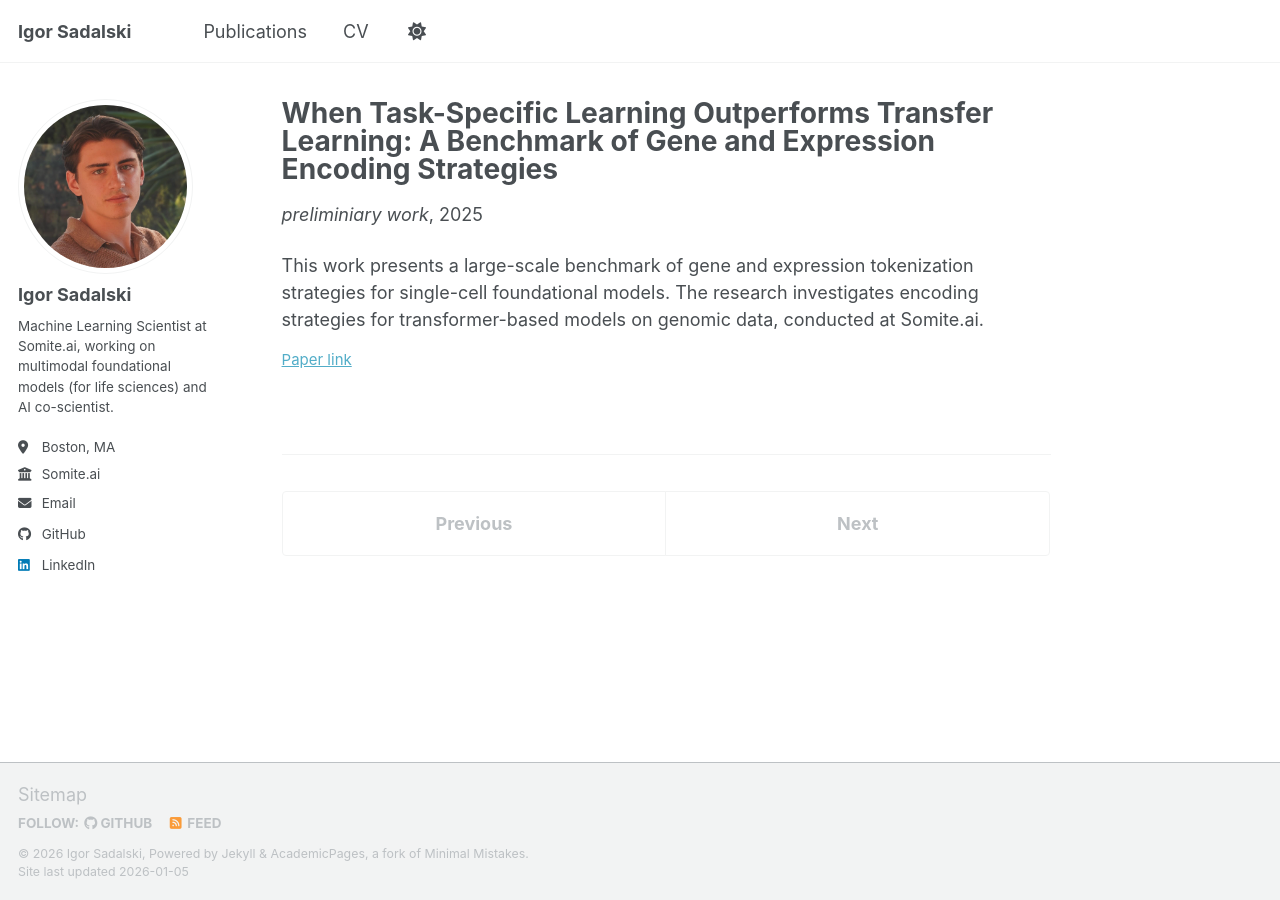
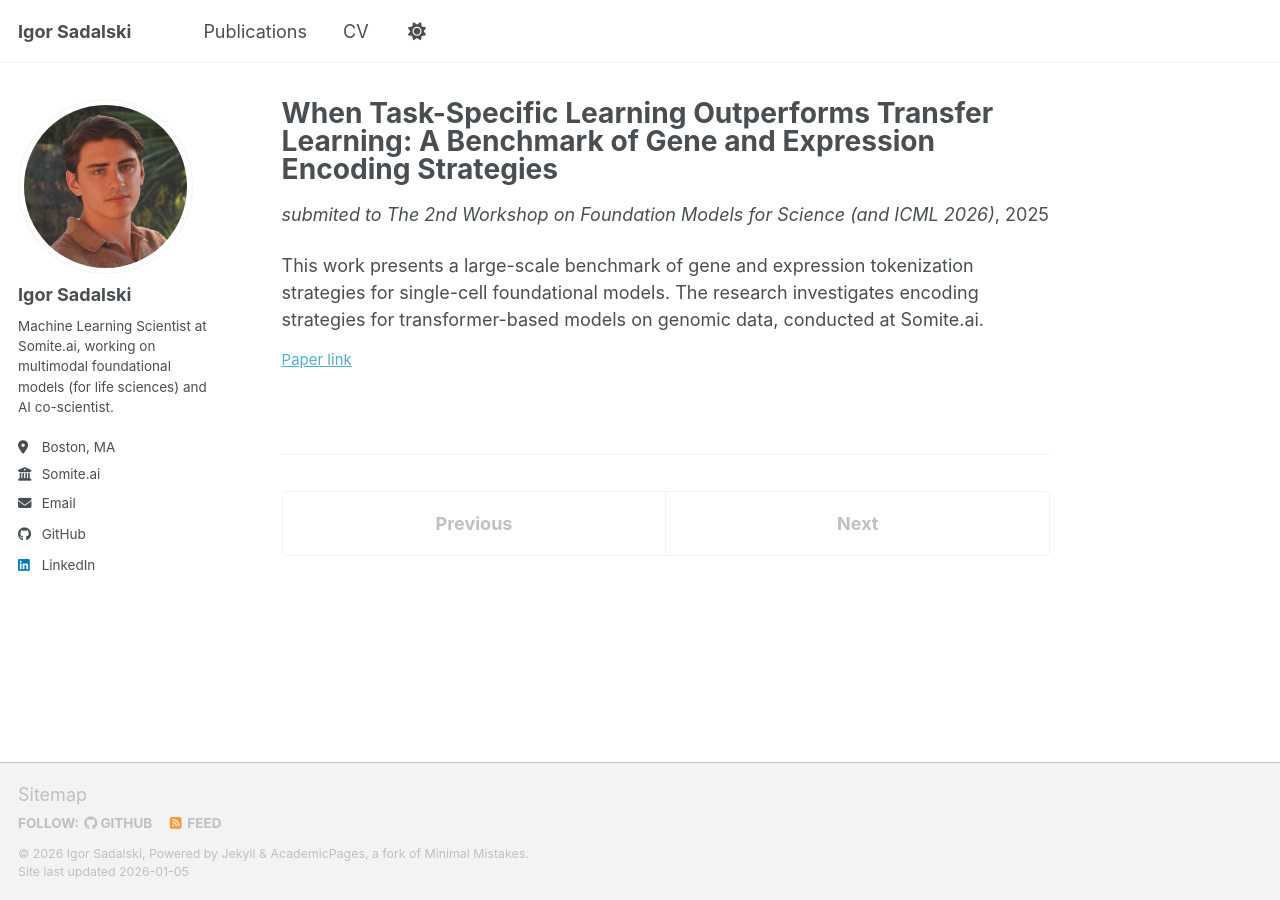
Before and after one commit to igor-sadalski/igor-sadalski.github.io, a Jekyll site: the page built from _publications/2026-icml-encoding-strategies-single-cell.md, in a window 1280 px wide. Built offline with Jekyll 4.4.1, drawn with Linux system fonts in a browser that asks for light colours; a script bundle is joined from its source files by our own code; library files that are not in the unit come from our copies.

```diff
--- a/_publications/2026-icml-encoding-strategies-single-cell.md
+++ b/_publications/2026-icml-encoding-strategies-single-cell.md
@@ -5,7 +5,7 @@
 permalink: /publication/2026-icml-encoding-strategies-single-cell
 excerpt: 'We present a systematic benchmark comparing gene and expression encoding strategies for single-cell foundational models by training models from scratch under controlled conditions, scaling to 10 million cells across 100 diverse datasets. Contrary to common assumptions, we find that pretrained embeddings from large protein models like ESM-2 consistently underperform task-specific learned embeddings. Our work provides clear empirical guidance for model design decisions and establishes a systematic benchmark for evaluating encoding strategies in single-cell foundational models.'
 date: 2025-11-27
-venue: 'preliminiary work'
+venue: 'submited to The 2nd Workshop on Foundation Models for Science (and ICML 2026)'
 paperurl: '/iclr2026_conference.pdf'
 authors: 'Igor Sadalski'
 ---
```
Also changed, not shown: _pages/paper_igor.html (line endings or trailing spaces).
